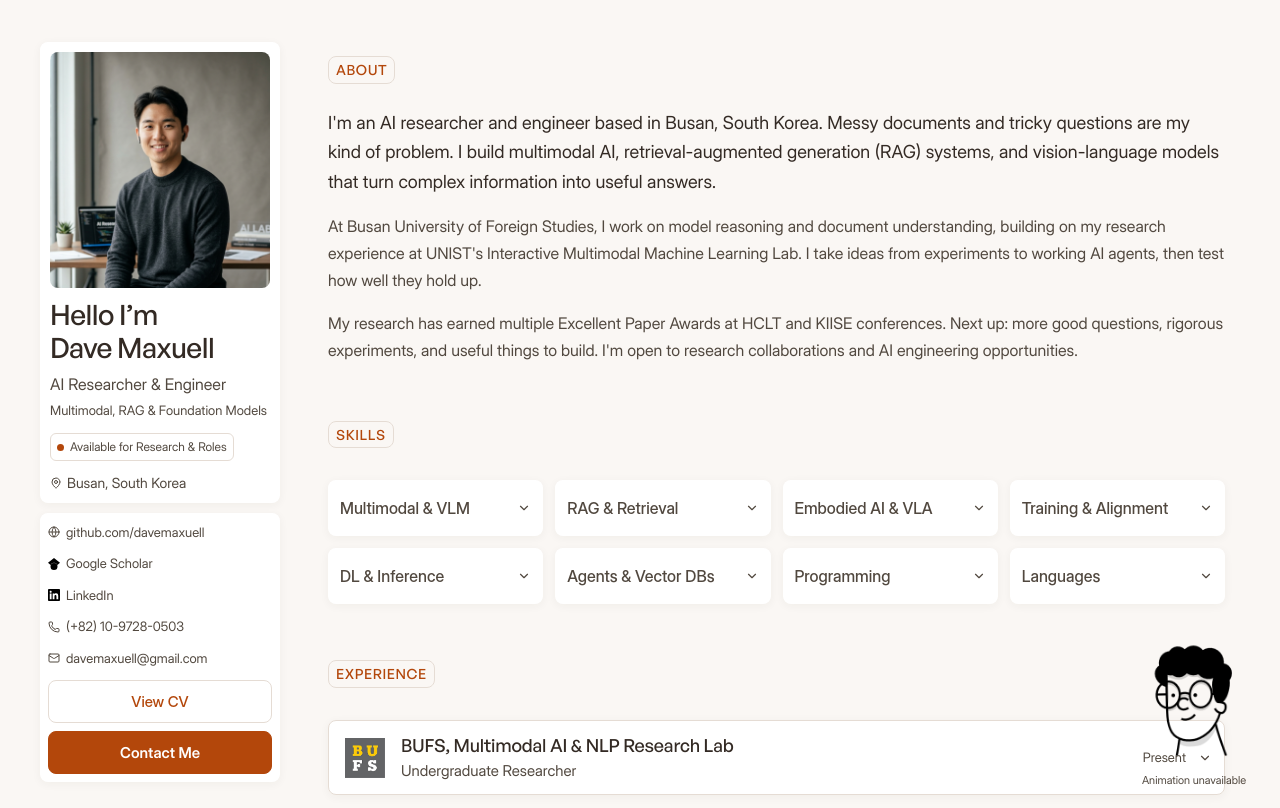
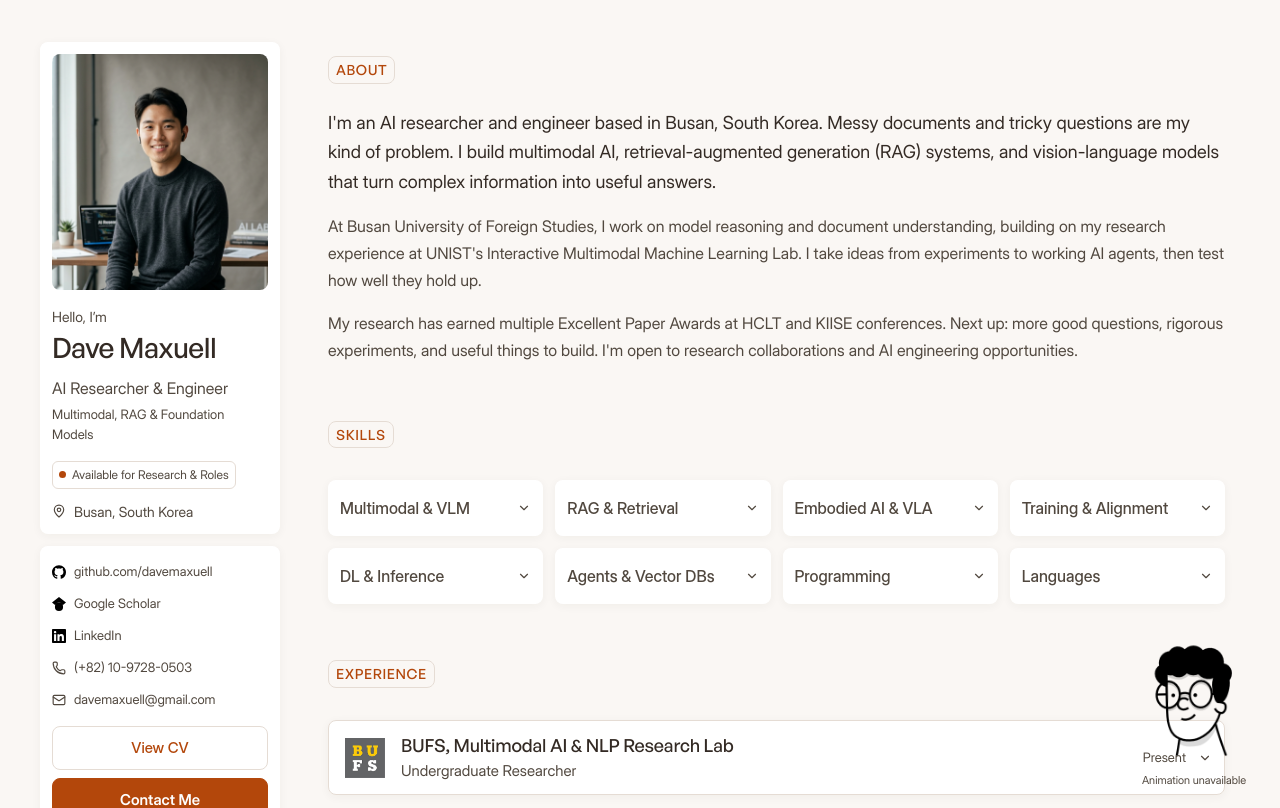
Before and after one commit to davemaxuell/CV, a React (Vite) app: page / in a window 1280 px wide. Shown: the top 808 px of the page. Built offline with nearby package versions, Linux system fonts and the light colour scheme; a web font is replaced by a local one.

Commit message:
Polish profile hierarchy, contact alignment and short-screen access

```diff
--- a/src/components/Sidebar.tsx
+++ b/src/components/Sidebar.tsx
@@ -1,6 +1,6 @@
 import { useState } from "react";
 import { AnimatePresence, motion, useReducedMotion } from "motion/react";
-import { MapPin, Mail, Phone, Globe, Menu, X } from "lucide-react";
+import { MapPin, Mail, Phone, Menu, X } from "lucide-react";
 import { personalInfo } from "../data/portfolioData";
 import portrait from "../assets/images/dave_portrait_1789965082593.jpg";
 import { panelTransition } from './motionSettings';
@@ -16,24 +16,24 @@ export const Sidebar = ({
     <>
       <div className="profile-links">
         <a href={personalInfo.github} target="_blank" rel="noreferrer">
-          <Globe />
-          github.com/davemaxuell
+          <img className="profile-link-logo" src={`${import.meta.env.BASE_URL}links/github.svg`} alt="" width={14} height={14} />
+          <span>github.com/davemaxuell</span>
         </a>
         <a href={personalInfo.scholar} target="_blank" rel="noopener noreferrer">
           <img className="profile-link-logo" src={`${import.meta.env.BASE_URL}links/googlescholar.svg`} alt="" width={12} height={12} />
-          Google Scholar
+          <span>Google Scholar</span>
         </a>
         <a href={personalInfo.linkedin} target="_blank" rel="noopener noreferrer">
           <img className="profile-link-logo" src={`${import.meta.env.BASE_URL}links/linkedin.svg`} alt="" width={12} height={12} />
-          LinkedIn
+          <span>LinkedIn</span>
         </a>
         <a href={`tel:${personalInfo.phone.replace(/[^0-9+]/g, "")}`}>
           <Phone />
-          {personalInfo.phone}
+          <span>{personalInfo.phone}</span>
         </a>
         <a href={`mailto:${personalInfo.email}`}>
           <Mail />
-          {personalInfo.email}
+          <span>{personalInfo.email}</span>
         </a>
       </div>
       <div className="profile-actions">
@@ -73,8 +73,7 @@ export const Sidebar = ({
           />
           <div className="profile-copy">
             <h1>
-              Hello I’m
-              <br />
+              <span className="profile-greeting">Hello, I’m</span>
               {personalInfo.name}
             </h1>
             <p className="profile-role">{personalInfo.title}</p>
--- a/src/index.css
+++ b/src/index.css
@@ -1496,3 +1496,39 @@ html { scrollbar-gutter: stable; }
 }
 .skill-detail > div { display: flow-root; }
 .project-dialog { animation: none; }
+
+/* Profile: consistent insets, a quieter greeting, and aligned contact rows. */
+.profile-card, .profile-contact { padding: 12px; }
+.profile-greeting {
+  display: block;
+  margin-bottom: 4px;
+  font-family: "Inter Display", sans-serif;
+  font-size: 0.875rem;
+  line-height: 1.5;
+  font-weight: 400;
+  letter-spacing: 0;
+  color: var(--body);
+}
+.profile-photo { margin-bottom: 16px; }
+.profile-copy h1 { margin-bottom: 12px; }
+.profile-tagline { margin-bottom: 16px; }
+.profile-location { gap: 8px; line-height: 1.5; }
+.profile-contact { margin-top: 12px; }
+.profile-links { gap: 4px; margin-bottom: 12px; }
+.profile-links a { display: grid; grid-template-columns: 14px minmax(0, 1fr); gap: 8px; min-height: 28px; }
+.profile-links svg, .profile-link-logo, .profile-location svg { width: 14px; height: 14px; object-fit: contain; }
+.profile-actions .primary-button, .profile-actions .secondary-button { min-height: 44px; display: flex; align-items: center; justify-content: center; }
+@media (min-width: 810px) and (max-width: 1199px) {
+  .profile-contact { margin-top: 0; }
+  .profile-photo { margin-bottom: 0; }
+}
+@media (max-width: 809px) {
+  .profile-card { padding: 8px; }
+  .profile-photo { margin-bottom: 0; }
+  .profile-greeting { font-size: 0.75rem; margin-bottom: 2px; }
+  .profile-copy h1 { margin-bottom: 8px; }
+  .mobile-profile-contact .profile-links a { min-height: 36px; }
+}
+@media (min-width: 1200px) and (max-height: 850px) {
+  .profile-sticky { position: static; }
+}
```
